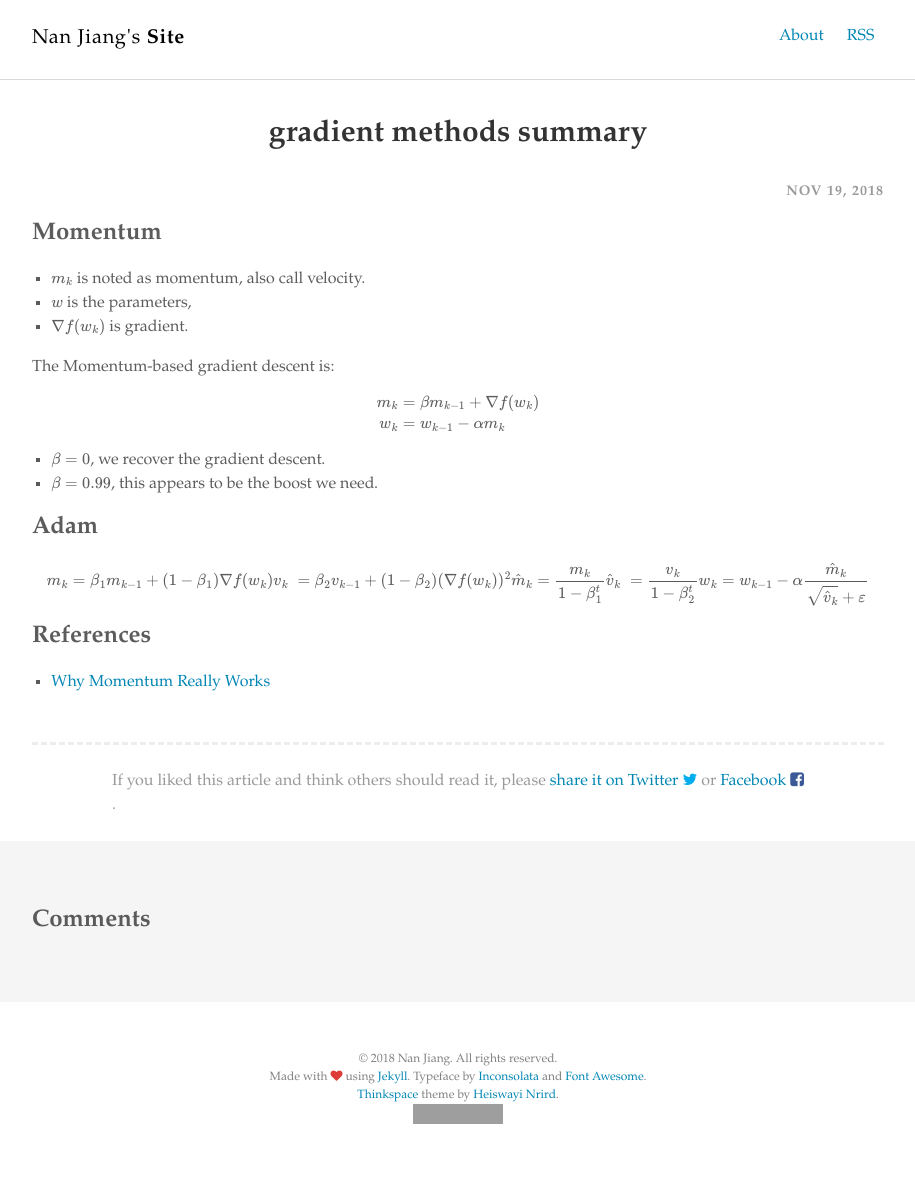
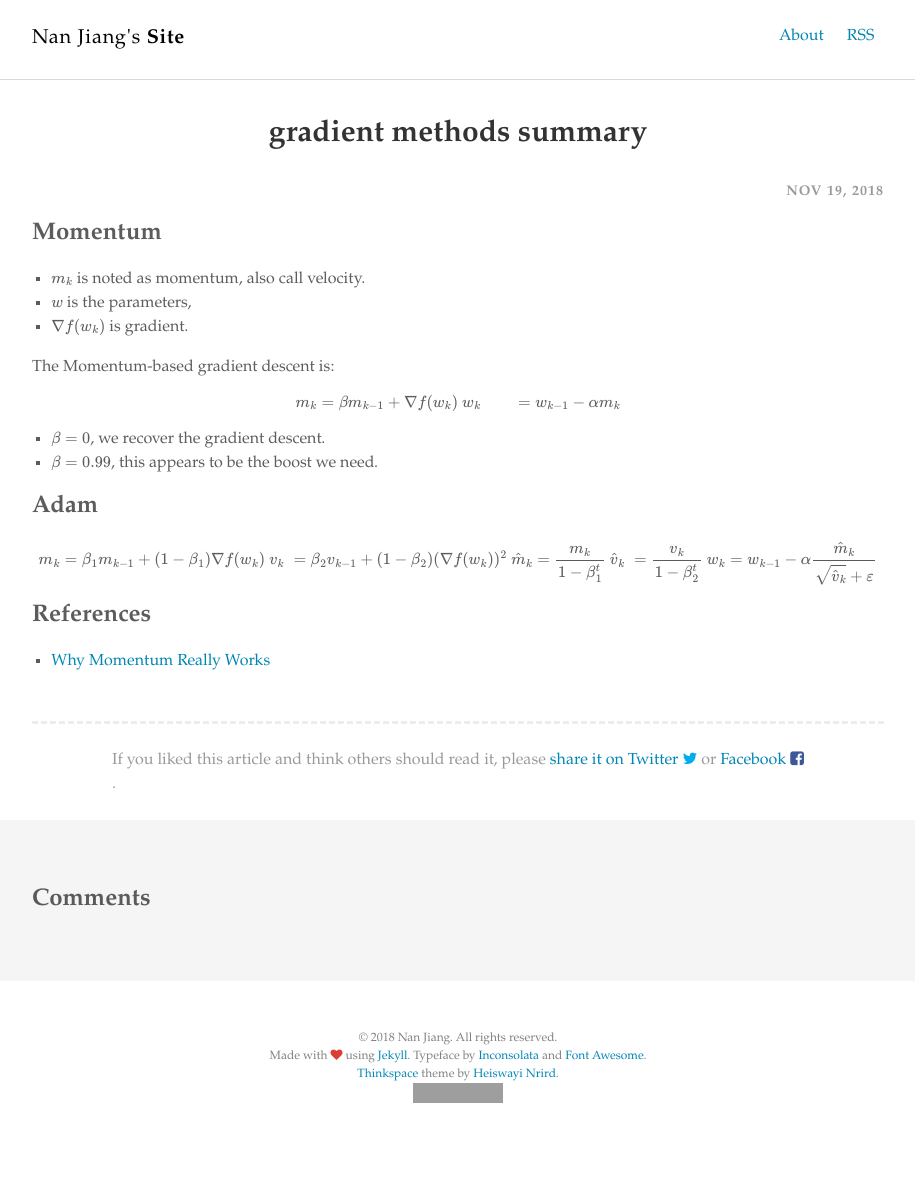
Before and after one commit to jiangnanhugo/jiangnanhugo.github.io, a Jekyll site: the page built from _posts/2018/2018-11-19-gradient-methods-summary.markdown, in a window 1280 px wide. Shown: the whole page, without its empty margins (182-1097 px from the left). Built offline with Jekyll 4.4.1, drawn with Linux system fonts in a browser that asks for light colours; formulas are drawn with MathJax 3; comment, search, counter and statistics services are not loaded; after the commit the page ends 1159 px from its top, so only the background shows below that; grey boxes are pictures that could not be loaded.

```diff
--- a/_posts/2018/2018-11-19-gradient-methods-summary.markdown
+++ b/_posts/2018/2018-11-19-gradient-methods-summary.markdown
@@ -11,12 +11,12 @@ date: "2018-11-19 17:51"
 
 The Momentum-based gradient descent is:
 
-$$
+
 \begin{aligned}
-m_k&= \beta m_{k-1} +\nabla f(w_k)  \\
+m_k&= \beta m_{k-1} +\nabla f(w_k)  \\\\
 w_k&=w_{k-1} - \alpha m_k
 \end{aligned}
-$$
+
 
 
 1. $$\beta=0$$, we recover the gradient descent.
@@ -25,10 +25,10 @@ $$
 ### Adam
 
 \begin{eqnarray}
-m_k &= \beta_1 m_{k-1} + (1-\beta_1)\nabla f(w_k)  \\
-v_k &= \beta_2 v_{k-1} + (1-\beta_2)(\nabla f(w_k))^2  \\
-\hat m_k &= \frac{m_k}{1-\beta_1^t} \\
-\hat v_k &= \frac{v_k}{1-\beta_2^t} \\
+m_k &= \beta_1 m_{k-1} + (1-\beta_1)\nabla f(w_k)  \\\\
+v_k &= \beta_2 v_{k-1} + (1-\beta_2)(\nabla f(w_k))^2  \\\\
+\hat m_k &= \frac{m_k}{1-\beta_1^t} \\\\
+\hat v_k &= \frac{v_k}{1-\beta_2^t} \\\\
 w_k &=w_{k-1} - \alpha \frac{\hat m_k}{\sqrt{\hat v_k} +\varepsilon}
 \end{eqnarray}
 
```
